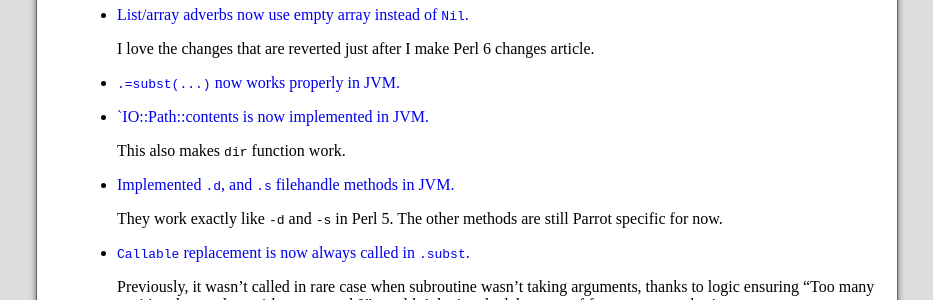
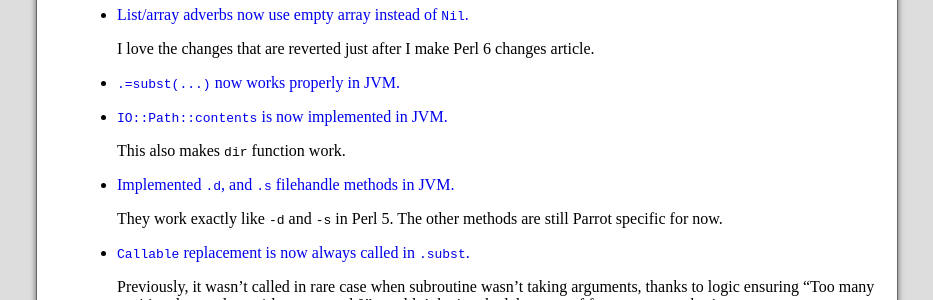
Before and after one commit to KamilaBorowska/old-xfix.github.io, a Jekyll site: the page built from _posts/2013-07-06-perl-6-changes-2013W27.md, in a window 1280 px wide. Shown: the part 487-787 px from the top of the page, without its empty margins (173-1106 px from the left). Built offline with Jekyll 4.4.1, drawn with Linux system fonts in a browser that asks for light colours; comment, search, counter and statistics services are not loaded.

Commit message:
fix thinko

```diff
--- a/_posts/2013-07-06-perl-6-changes-2013W27.md
+++ b/_posts/2013-07-06-perl-6-changes-2013W27.md
@@ -31,7 +31,7 @@ use it.
 
 * [`.=subst(...)` now works properly in JVM.](https://github.com/rakudo/rakudo/commit/21185446dcafbedf95e095c7405bc705acf0a77c)
 
-* [`IO::Path::contents is now implemented in JVM.](https://github.com/rakudo/rakudo/commit/1ca2ea24ace3d951f445249abb323696be43b0ad)
+* [`IO::Path::contents` is now implemented in JVM.](https://github.com/rakudo/rakudo/commit/1ca2ea24ace3d951f445249abb323696be43b0ad)
 
   This also makes `dir` function work.
 
```
